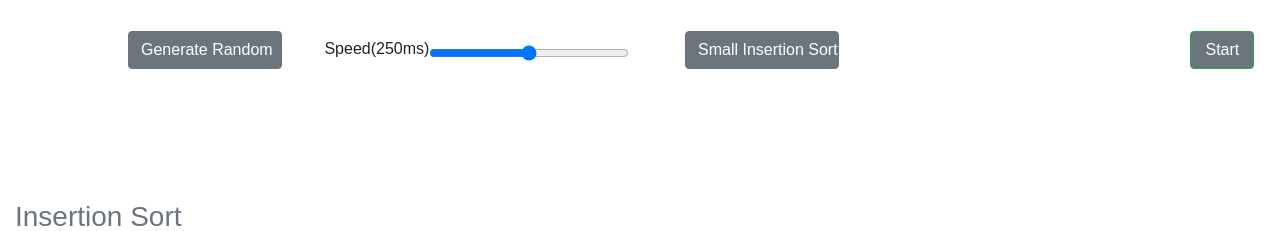
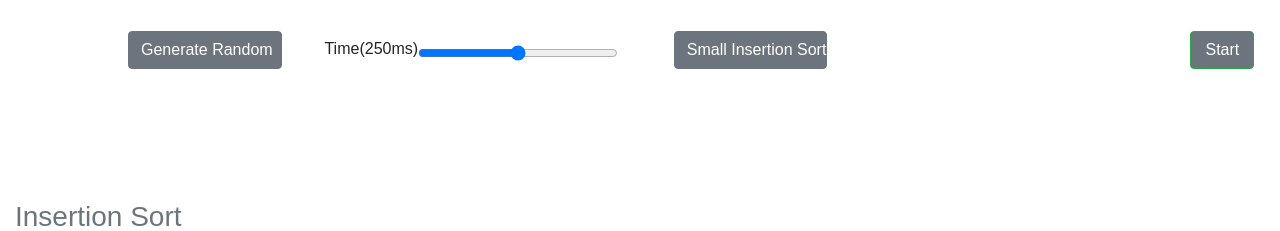
Before and after one commit to Hussnain47/AlgorithmVisualizer, a Django app: page /BigIS/ in a window 1280 px wide. Shown: the part 665-896 px from the top of the page. Run offline with Django 3.2, Linux system fonts and the light colour scheme; some libraries are stand-ins or nearby versions.

Commit message:
Changes Speed Slider

```diff
--- a/mainAlgo/templates/mainAlgo/BST.html
+++ b/mainAlgo/templates/mainAlgo/BST.html
@@ -50,7 +50,7 @@
             </div>
         </div>
         <div id = 'slidercontainer'>
-            <label for = 'slider'>Speed(<span id = 'sliderval'>500</span>ms)</label>
+            <label for = 'slider'>Time(<span id = 'sliderval'>500</span>ms)</label>
             <input id = 'slider'  type="range" class="form-control-range" min='250' max = '1000'>
         </div>
         <div id = 'Output'>
--- a/mainAlgo/templates/mainAlgo/BigIS.html
+++ b/mainAlgo/templates/mainAlgo/BigIS.html
@@ -23,7 +23,7 @@
         <button id='generate-random' class="btn btn-secondary d-inline-block">Generate Random</button>
 
         <div id='slidercontainer' class='d-inline-flex'>
-            <label for='slider'>Speed(<span id='sliderval'>250</span>ms)</label>
+            <label for='slider'>Time(<span id='sliderval'>250</span>ms)</label>
             <input id='slider' type="range" class="form-control-range" min='50' max='500'>
         </div>
 
--- a/mainAlgo/templates/mainAlgo/Bubble_Sort.html
+++ b/mainAlgo/templates/mainAlgo/Bubble_Sort.html
@@ -16,7 +16,7 @@
         <button id='generate-random' class="btn btn-secondary">Generate Random</button>
 
         <div id = 'slidercontainer' class="d-inline-flex">
-            <label for = 'slider'>Speed(<span id = 'sliderval'>250</span>ms)</label>
+            <label for = 'slider'>Time(<span id = 'sliderval'>250</span>ms)</label>
             <input id = 'slider'  type="range" class="form-control-range" min='50' max = '500'>
         </div>
 
--- a/mainAlgo/templates/mainAlgo/Graphs.html
+++ b/mainAlgo/templates/mainAlgo/Graphs.html
@@ -35,7 +35,7 @@
             <small class="text-muted">Enter Vertice that exist. And keep the weight smaller than 100.</small>
         </div>
         <div id = 'slidercontainer'>
-            <label for = 'slider'>Speed(<span id = 'sliderval'>250</span>ms)</label>
+            <label for = 'slider'>Time(<span id = 'sliderval'>250</span>ms)</label>
             <input id = 'slider'  type="range" class="form-control-range" min='50' max = '500'>
         </div>
         <div id='Buttons'>
--- a/mainAlgo/templates/mainAlgo/Insertion_Sort.html
+++ b/mainAlgo/templates/mainAlgo/Insertion_Sort.html
@@ -24,7 +24,7 @@
         <button id='generate-random' class="btn  d-inline-flex">Generate Random</button>
 
         <div id='slidercontainer' class="d-inline-flex">
-            <label for='slider'>Speed(<span id='sliderval'>250</span>ms)</label>
+            <label for='slider'>Time(<span id='sliderval'>250</span>ms)</label>
             <input id='slider' type="range" class="form-control-range" min='50' max='500'>
         </div>
         <button id='bigsort' class="btn d-inline-flex" href="{% url 'big-insertion-sort' %}"> Big Insertion
--- a/mainAlgo/templates/mainAlgo/MS.html
+++ b/mainAlgo/templates/mainAlgo/MS.html
@@ -20,7 +20,7 @@
             <button id='generate-random' class="btn btn-secondary d-inline-flex">Generate Random</button>
 
             <div id='slidercontainer' class='d-inline-flex'>
-                <label for='slider'>Speed(<span id='sliderval'>250</span>ms)</label>
+                <label for='slider'>Time(<span id='sliderval'>250</span>ms)</label>
                 <input id='slider' type="range" class="form-control-range" min='50' max='500'>
             </div>
 
--- a/mainAlgo/templates/mainAlgo/QS.html
+++ b/mainAlgo/templates/mainAlgo/QS.html
@@ -24,7 +24,7 @@
         <button id='generate-random' class="btn btn-secondary d-inline-flex">Generate Random</button>
 
         <div id='slidercontainer' class="d-inline-flex">
-            <label for='slider'>Speed(<span id='sliderval'>250</span>ms)</label>
+            <label for='slider'>Time(<span id='sliderval'>250</span>ms)</label>
             <input id='slider' type="range" class="form-control-range" min='50' max='500'>
         </div>
 
```
